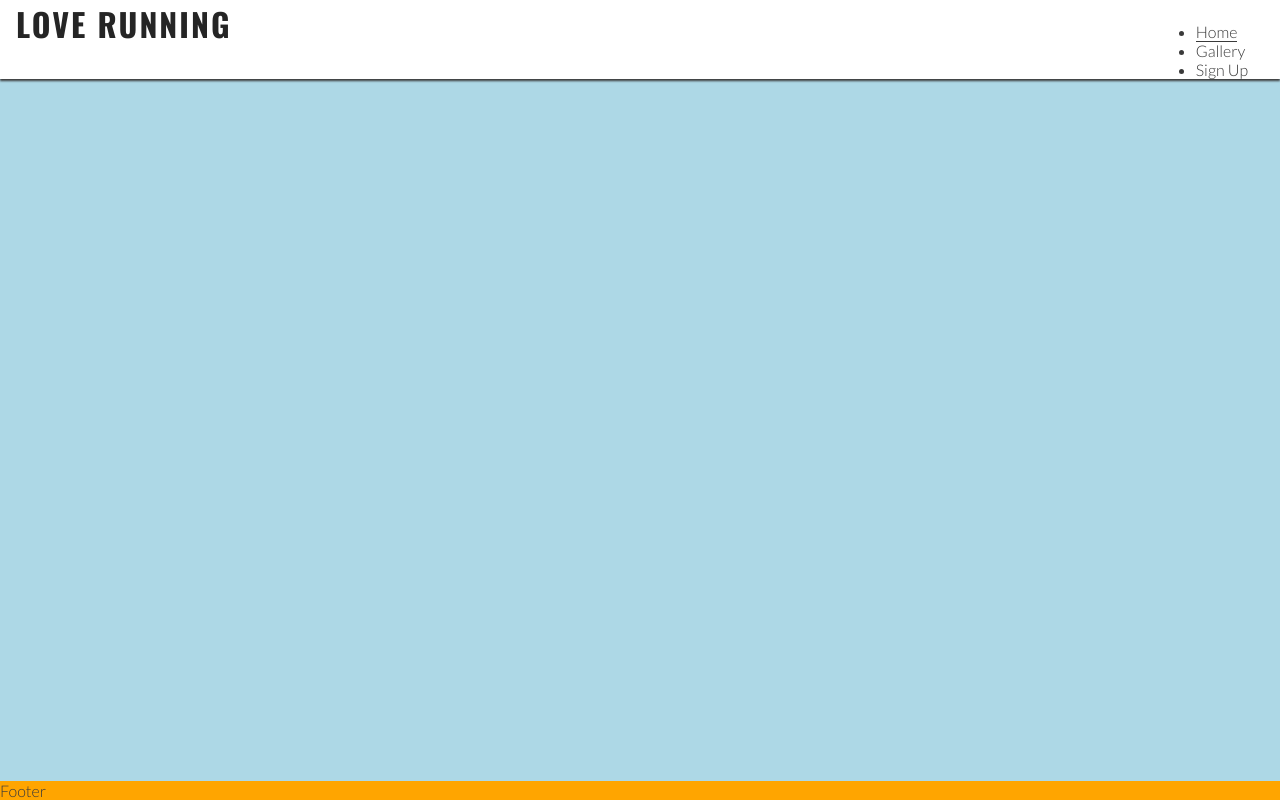
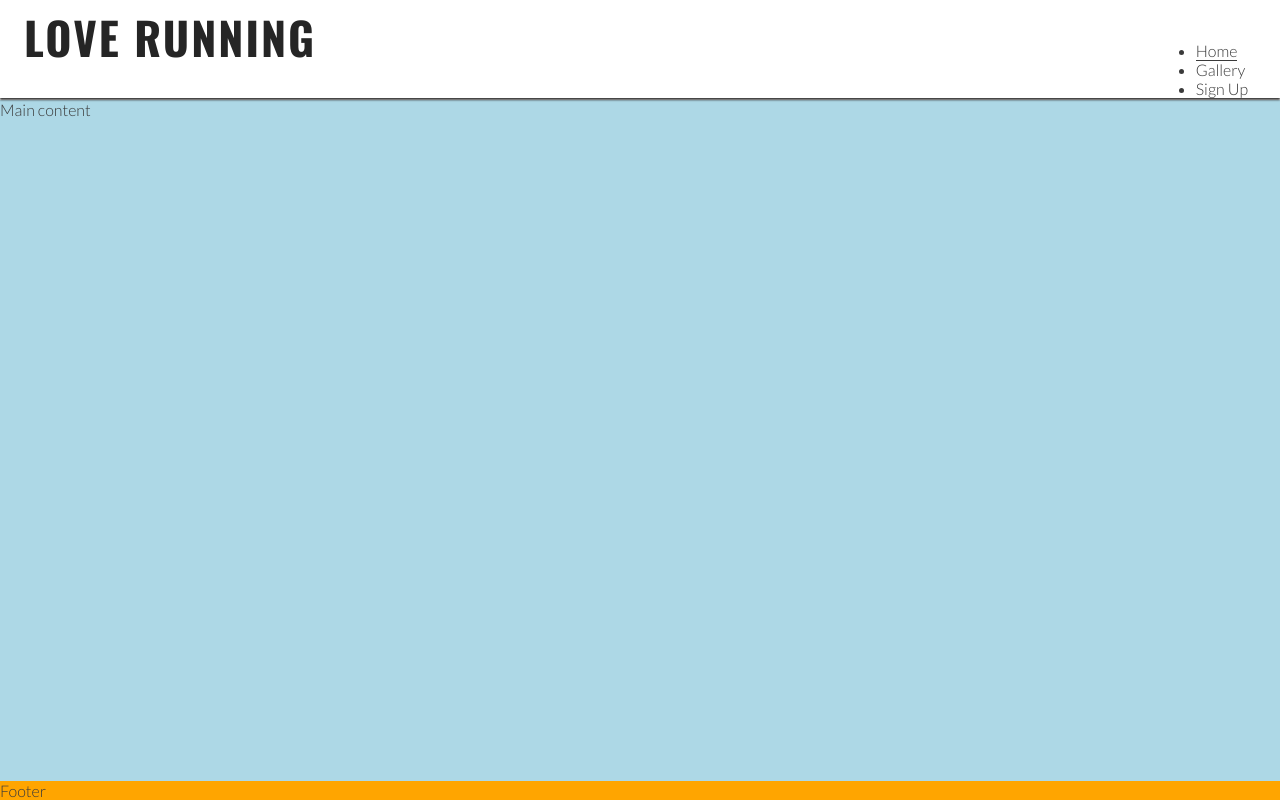
Before and after one commit to Masxshaqir/Love-runner, a plain HTML site: page index.html in a window 1280 px wide. Drawn offline with nearby package versions, Linux system fonts and the light colour scheme.

Commit message:
make logo larger

```diff
--- a/assets/css/stylesheet.css
+++ b/assets/css/stylesheet.css
@@ -109,3 +109,23 @@ nav {
     .nav-toggle-label {
         display: none;
     }
+
+    #logo {
+        font-size: 280%;
+        line-height: 75px;
+        margin: 0 0.5rem;
+    }
+
+    /* Main content */
+    main {
+        /* Push main content down to accommodate larger header */
+        margin-top: 100px;
+    }
+}
+
+/* Large devices (laptops and desktops, 992px and up) */
+@media screen and (min-width: 992px) {
+    #menu a:hover{
+        border-bottom: 1px solid #3a3a3a;
+    }
+}
```
